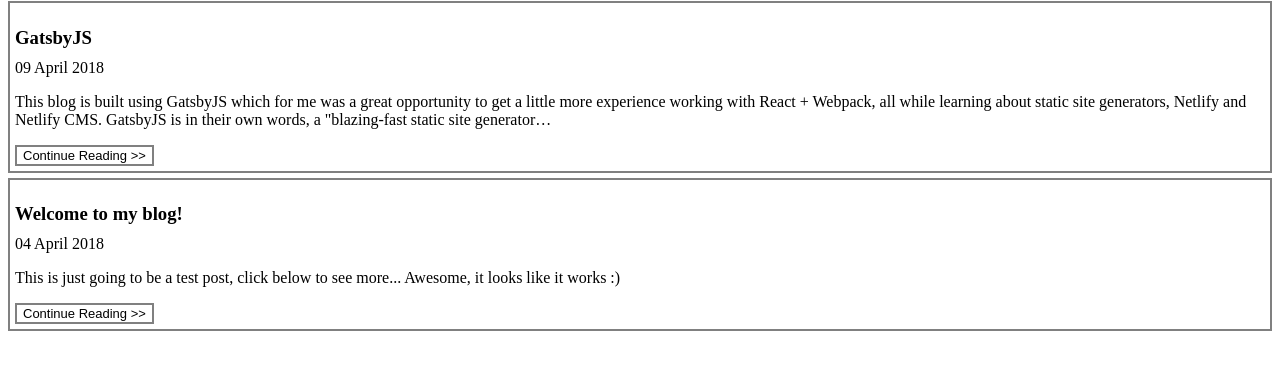
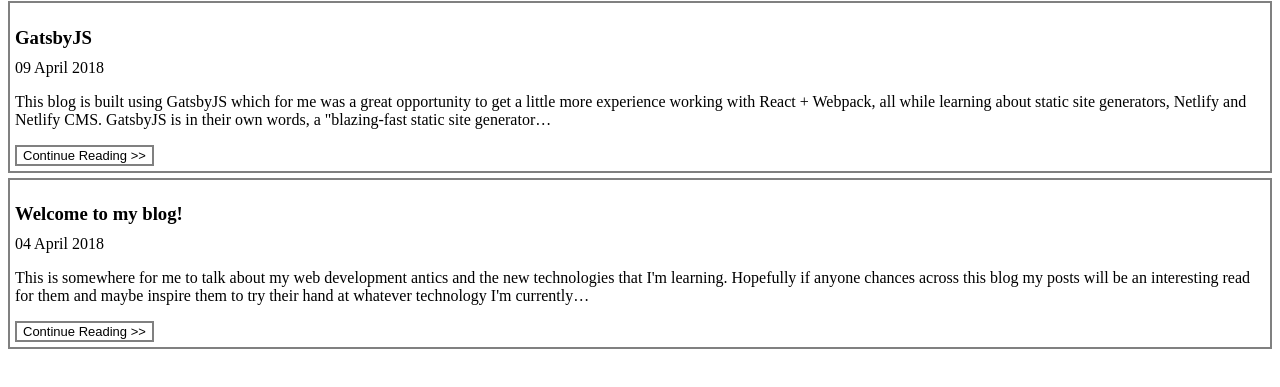
Before and after one commit to billy-park/blog, a Gatsby site: page / in a window 1280 px wide. Shown: the part 79-466 px from the top of the page. Built offline with nearby package versions, Linux system fonts and the light colour scheme; Gatsby itself is replaced by a stand-in of ours.

Commit message:
Update Posts “post”

```diff
--- a/src/posts/post.md
+++ b/src/posts/post.md
@@ -1,10 +1,9 @@
 ---
-title: "Welcome to my blog!"
-date: "2018-04-04"
+title: Welcome to my blog!
+date: '2018-04-04'
 ---
-
-This is just going to be a test post, click below to see more...
+This is somewhere for me to talk about my web development antics and the new technologies that I'm learning.
 
 <!-- end -->
 
-Awesome, it looks like it works :)
+Hopefully if anyone chances across this blog my posts will be an interesting read for them and maybe inspire them to try their hand at whatever technology I'm currently learning.
```
